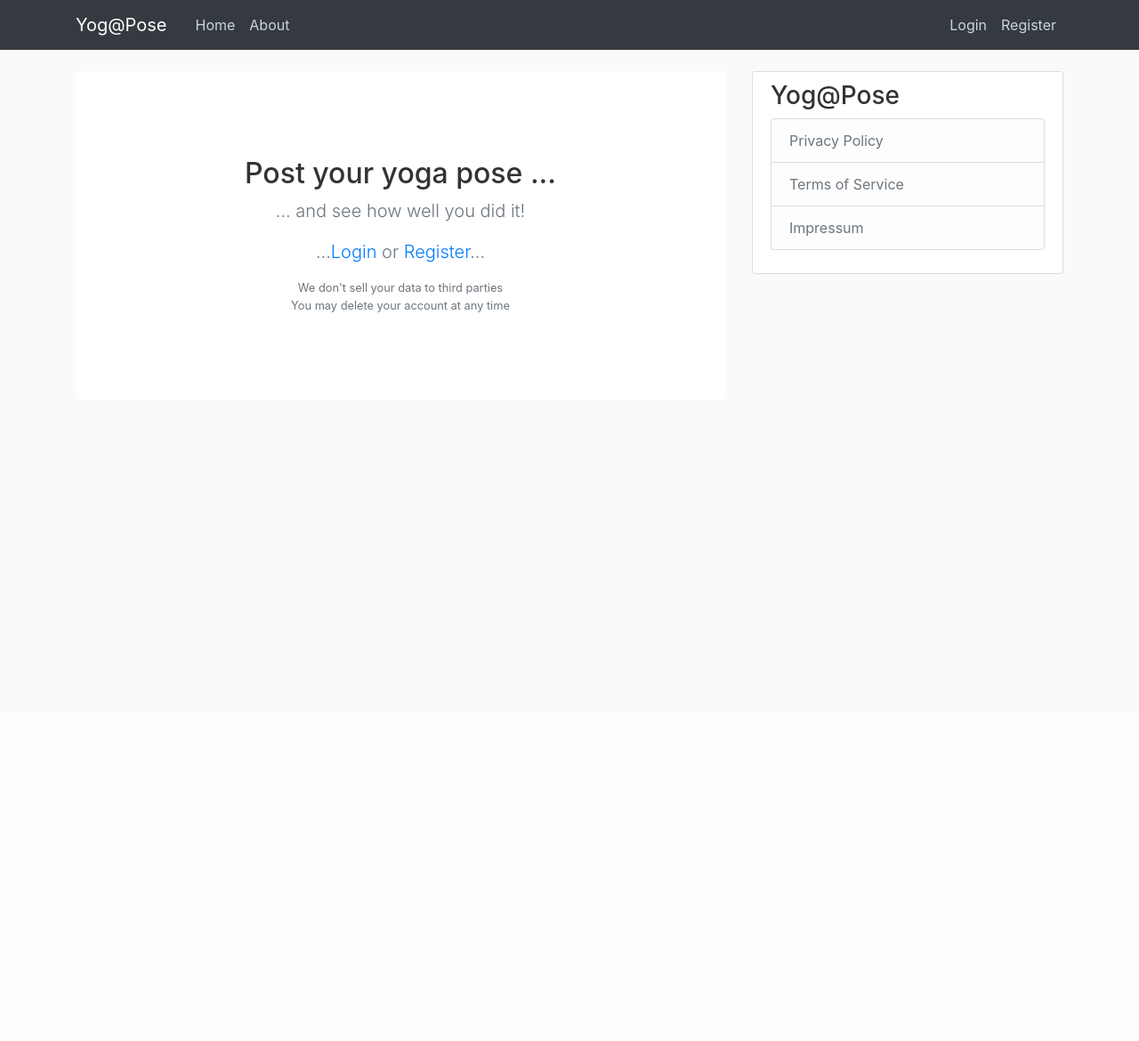
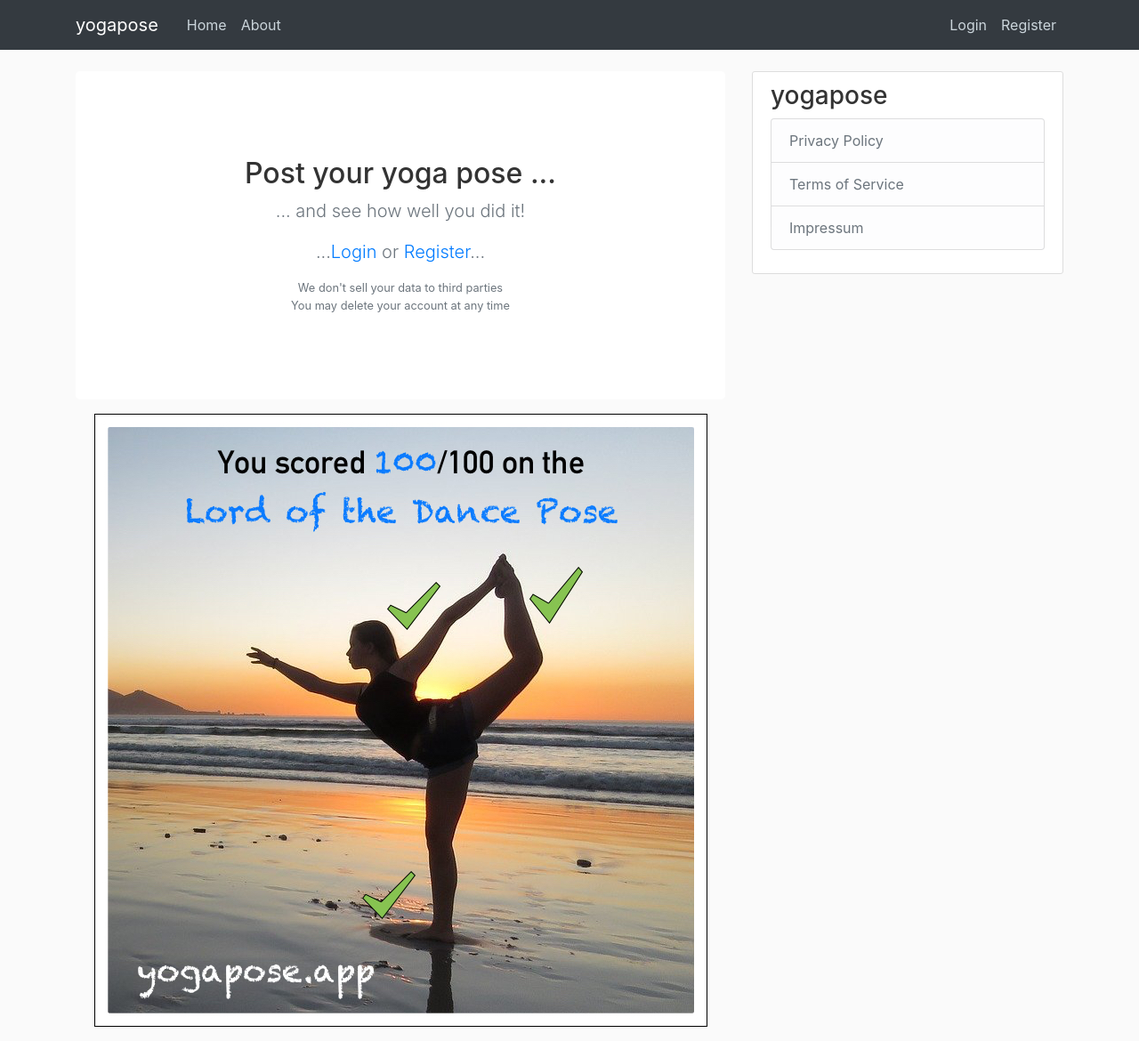
Before and after one commit to gautam-e/YogaPose, a Flask app: page / in a window 1280 px wide. Shown: the whole page at 89% size. Before the commit the page ends 351 px from the top, so only its background shows below. Run offline with Flask 2, Linux system fonts and the light colour scheme; parts of the project's set-up code (start-up, migrations or seed data) failed here and were passed over; some libraries are stand-ins or nearby versions.

Commit message:
Landing page image and name changed to yogapose

```diff
--- a/yogapose/templates/home.html
+++ b/yogapose/templates/home.html
@@ -6,13 +6,16 @@
     <p class="lead text-muted">... and see how well you did it!</p>
     {% if current_user.is_authenticated  %}
       <a href="{{ url_for('users.user_posts', username=current_user.username) }}"><h1 class="mb-3 text-center">My posts</h1></a>
-      {% else %}
+    {% else %}
       <p class="lead text-muted">...<a href="{{ url_for('users.login') }}">Login</a> or <a href="{{ url_for('users.register') }}">Register</a>...</p>
       <p class="lead text-muted small">We don't sell your data to third parties <br> You may delete your account at any time</p>
     {% endif %}
   </div>
 </section>
-
-
+{% if not current_user.is_authenticated  %}
+<div class="text-center pt-3 pb-3">
+  <img src="static/landingpage.jpg" alt="Example Upload and Score" class="img-fluid">
+</div>
+{% endif %}
 
 {% endblock content %}
--- a/yogapose/templates/layout.html
+++ b/yogapose/templates/layout.html
@@ -17,16 +17,16 @@
     <link rel="stylesheet" type="text/css" href="{{ url_for('static', filename='main.css') }}">
 
     {% if title %}
-        <title>YogaPose - {{ title }}</title>
+        <title>yogapose - {{ title }}</title>
     {% else %}
-        <title>YogaPose</title>
+        <title>yogapose</title>
     {% endif %}
 </head>
 <body>
     <header class="site-header">
       <nav class="navbar navbar-expand-md navbar-dark bg-dark fixed-top">
         <div class="container">
-          <a class="navbar-brand mr-4" href="{{ url_for('main.home') }}">Yog@Pose</a>
+          <a class="navbar-brand mr-4" href="{{ url_for('main.home') }}">yogapose</a>
           <button class="navbar-toggler" type="button" data-toggle="collapse" data-target="#navbarToggle" aria-controls="navbarToggle" aria-expanded="false" aria-label="Toggle navigation">
             <span class="navbar-toggler-icon"></span>
           </button>
@@ -66,7 +66,7 @@
         </div>
         <div class="col-md-4">
           <div class="content-section">
-            <h3>Yog@Pose</h3>
+            <h3>yogapose</h3>
               <ul class="list-group">
                 <li class="list-group-item list-group-item-light"><a class='text-muted' href="{{ url_for('main.privacy_policy') }}">Privacy Policy</a></li>
                 <li class="list-group-item list-group-item-light"><a class='text-muted' href="{{ url_for('main.terms_of_service') }}">Terms of Service</a></li>
```
Also changed, not shown: yogapose/static/landingpage.jpg (added), yogapose/static/landingpage.png (added).
